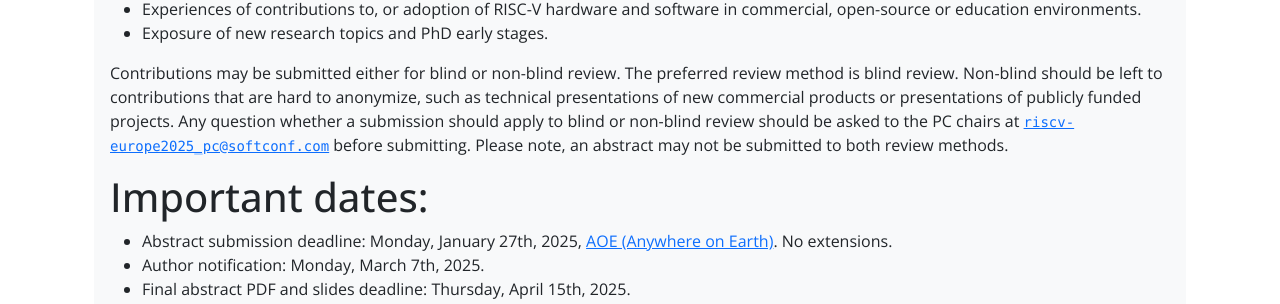
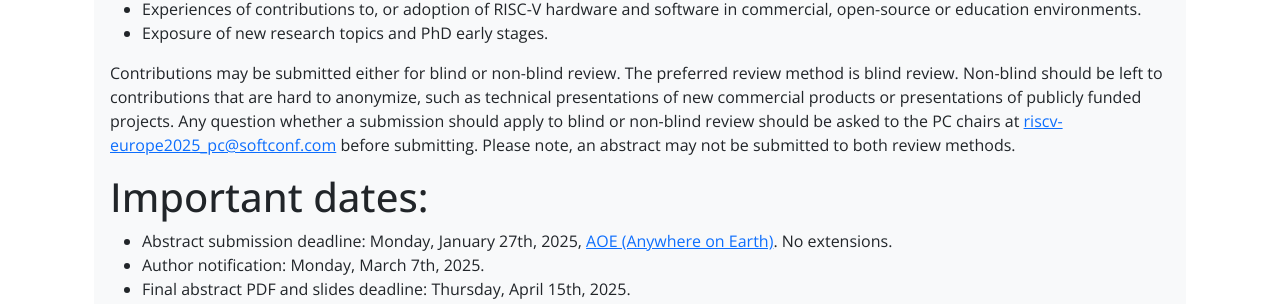
Before and after one commit to riscv-europe/summit-website-development, a Jekyll site: the page built from summit/2025/cfp.md, in a window 1280 px wide and 900 px high, scrolled down 445 px. Shown: the part 145-449 px from the top of the window. Built offline with Jekyll 4.4.1, drawn with Linux system fonts in a browser that asks for light colours.

Commit message:
Fix: formating typo.

```diff
--- a/summit/2025/cfp.md
+++ b/summit/2025/cfp.md
@@ -42,7 +42,7 @@
 presentations of new commercial products or presentations of publicly
 funded projects. Any question whether a submission should apply to
 blind or non-blind review should be asked to the PC chairs at
-[`riscv-europe2025_pc@softconf.com`](mailto:riscv-europe2025_pc@softconf.com)
+[riscv-europe2025_pc@softconf.com](mailto:riscv-europe2025_pc@softconf.com)
 before submitting. Please note, an abstract may not be submitted to
 both review methods.
 
@@ -102,7 +102,7 @@
 Submissions should be provided as a two page extended
 abstract. Abstract template and instructions for submission will be
 available on the Summit website at
-[`https://riscv-europe.org`](https://riscv-europe.org).
+[https://riscv-europe.org](https://riscv-europe.org).
 
 Contributions may be submitted for blind (recommended) or non-blind
 review. Submissions for blind review must be anonymized, removing any
```
